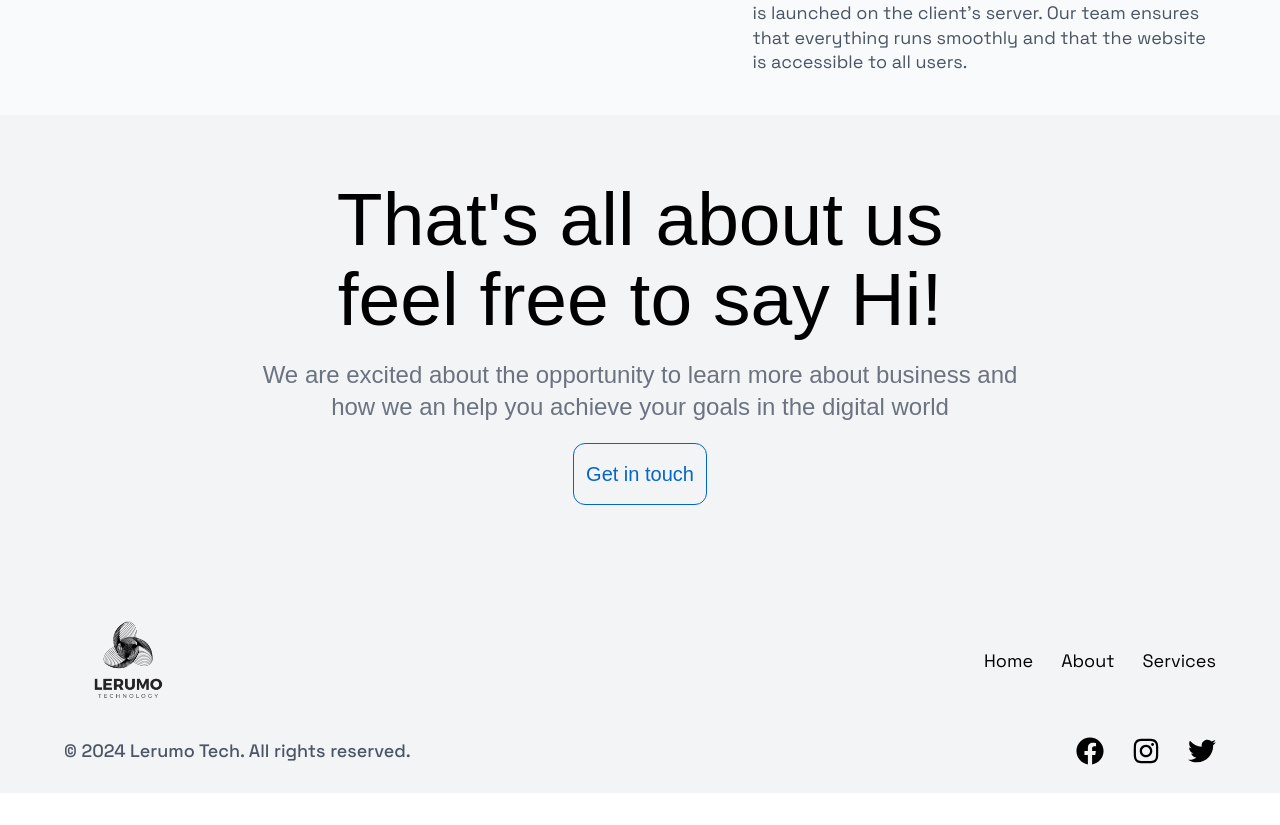
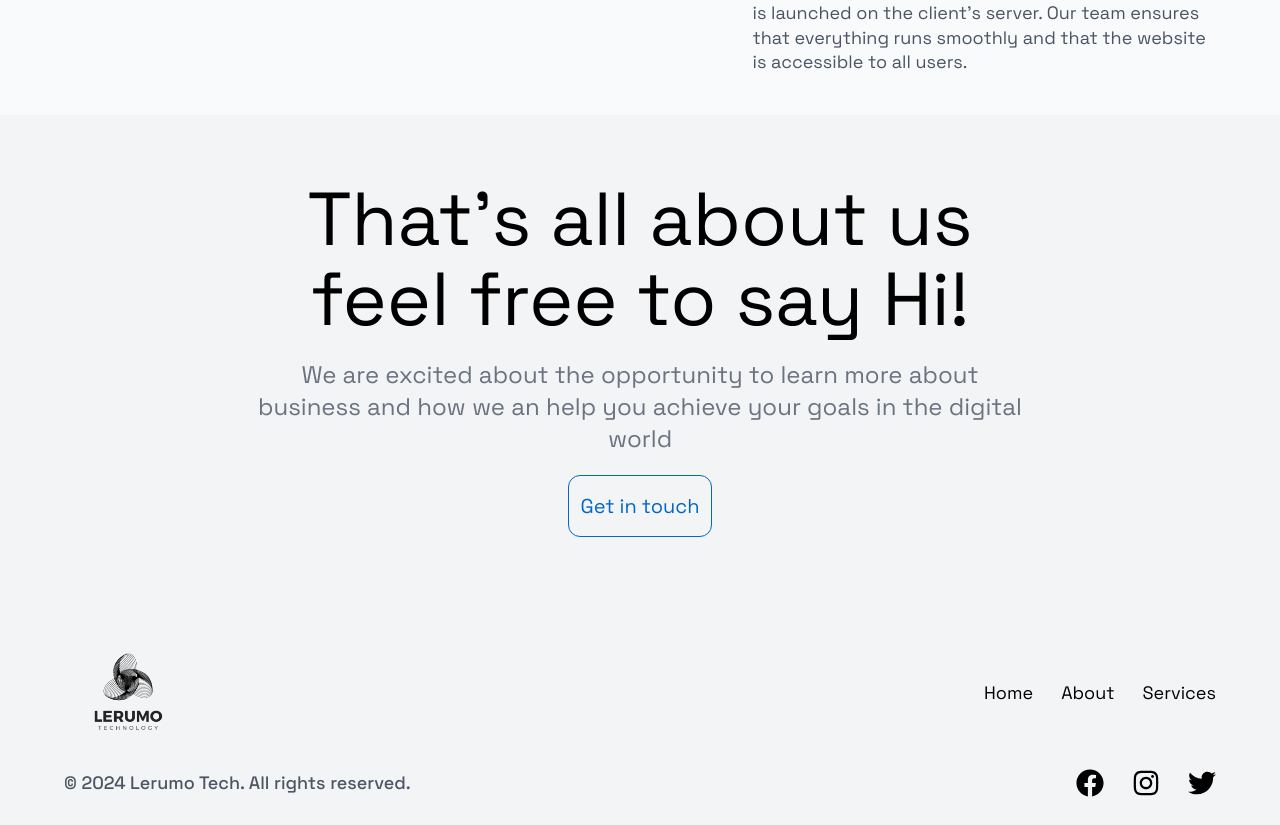
Before and after one commit to rorisangputu/lerumoweb, a React (Vite) app: page /about in a window 1280 px wide. Shown: the part 3479-4304 px from the top of the page. Before the commit the page ends 4272 px from the top, so only its background shows below. Built offline with nearby package versions, Linux system fonts and the light colour scheme.

Commit message:
removing poppins font

```diff
--- a/src/Components/About/CallToAction.jsx
+++ b/src/Components/About/CallToAction.jsx
@@ -2,7 +2,7 @@ import Button from '../Button'
 
 const CallToAction = () => {
     return (
-        <div className='bg-gray-100 py-16 lg:py-16 font-poppins'>
+        <div className='bg-gray-100 py-16 lg:py-16'>
             <div className='w-[90%] mx-auto'>
                 <div className='flex flex-col justify-center items-center text-center gap-5'>
                     <h1 className='text-5xl lg:text-[75px] max-w-2xl lg:leading-[5rem]'>That&apos;s all about us feel free to say Hi!</h1>
```
